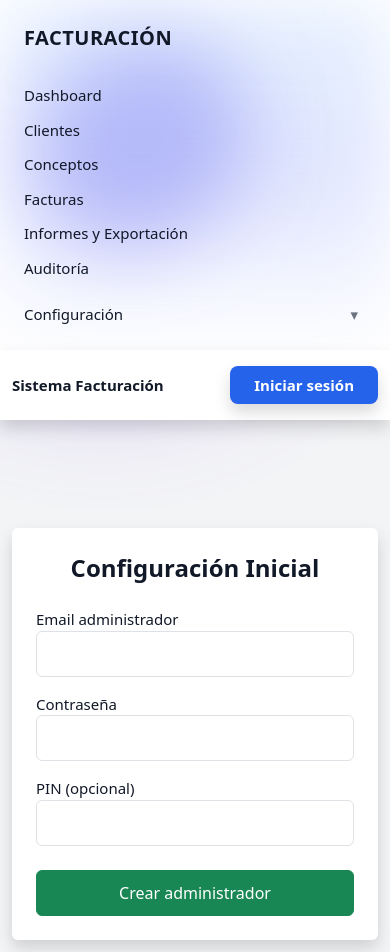
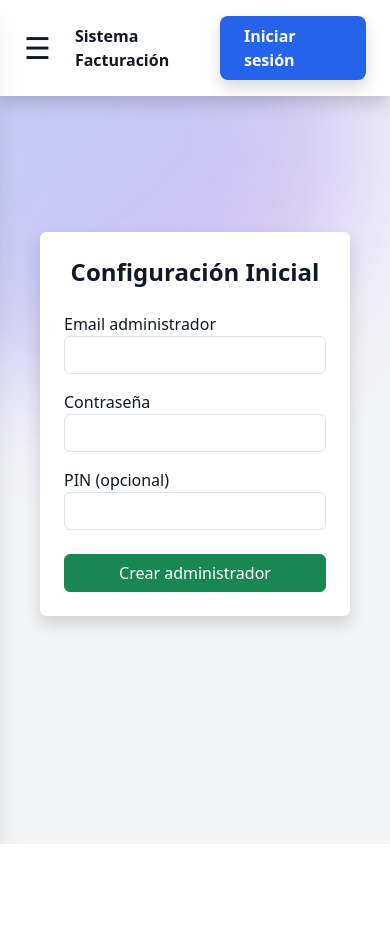
Before and after one commit to benjaminreciolopez/facturacion_app, a FastAPI app: page /setup in a window 390 px wide. After the commit the page ends 844 px from the top, so only its background shows below. Run offline with FastAPI, Linux system fonts and the light colour scheme; some libraries are stand-ins or nearby versions.

Commit message:
estilo-movil-4

```diff
--- a/app/static/style.css
+++ b/app/static/style.css
@@ -269,108 +269,5 @@ input[type="date"] {
   display: block;
 }
 
-/* ============================
-   MODO ESCRITORIO
-============================ */
-body.desktop .container,
-body.desktop main {
-  max-width: 1200px;
-  margin: 0 auto;
-}
-
-body.desktop .tab-btn {
-  font-size: 15px;
-  padding: 10px 18px;
-}
-
-body.desktop .tab-content {
-  padding: 20px;
-}
-
-/* ============================
-   MODO MÓVIL
-============================ */
-body.mobile {
-  font-size: 15px;
-  display: block !important;
-  overflow-x: hidden !important;
-}
-
-body.mobile .tab-btn {
-  font-size: 14px;
-  padding: 8px 10px;
-}
-
-body.mobile .tab-btn {
-  display: inline-block;
-  overflow-x: auto;
-}
-
-body.mobile .tab-content {
-  padding: 12px;
-}
-
-/* Formularios más cómodos táctil */
-body.mobile .form-control {
-  font-size: 16px;
-  padding: 10px 12px;
-}
-
-/* Botones grandes accesibles */
-body.mobile .btn {
-  font-size: 16px;
-  padding: 10px 14px;
-}
-
-/* Tablas scroll horizontal en móvil */
-body.mobile table {
-  width: 100%;
-  display: block;
-  overflow-x: auto;
-  border-spacing: 0;
-}
-
-body.mobile th,
-body.mobile td {
-  white-space: nowrap;
-}
-body.mobile aside {
-  width: 100% !important;
-  min-height: auto !important;
-  height: auto !important;
-  border-right: none !important;
-}
-
-body.mobile main {
-  padding: 12px !important;
-}
-html,
-body {
-  max-width: 100%;
-  overflow-x: hidden;
-}
-
-body.mobile .flex-1 {
-  width: 100% !important;
-}
-body.mobile .w-64 {
-  width: 100% !important;
-}
-body.mobile .h-screen {
-  height: auto !important;
-  min-height: auto !important;
-}
-body.mobile .px-6 {
-  padding-left: 12px !important;
-  padding-right: 12px !important;
-}
-body.mobile .py-4 {
-  padding-top: 12px !important;
-  padding-bottom: 12px !important;
-}
-body.mobile #layout-wrapper {
-  display: block !important;
-}
-
 /* ============================================
    FIN STYLE.CSS
--- a/app/templates/base.html
+++ b/app/templates/base.html
@@ -5,7 +5,6 @@
     <link rel="shortcut icon" href="/static/favicon.ico" type="image/x-icon" />
 
     <link rel="manifest" href="/static/manifest.json" />
-
     <meta name="theme-color" content="#2563eb" />
 
     <link rel="apple-touch-icon" href="/static/pwa/icon-192.png" />
@@ -17,37 +16,11 @@
 
     <meta charset="UTF-8" />
     <meta name="viewport" content="width=device-width, initial-scale=1" />
+
     <title>{{ title or "Facturación" }}</title>
 
     <link href="/static/style.css" rel="stylesheet" />
 
-    <script>
-      function notificar(titulo, cuerpo) {
-        if (!("Notification" in window)) {
-          console.warn("⚠️ Notificaciones no soportadas");
-          return;
-        }
-
-        if (Notification.permission === "granted") {
-          new Notification(titulo, {
-            body: cuerpo,
-            icon: "/static/pwa/icon-192.png",
-          });
-          return;
-        }
-
-        if (Notification.permission === "default") {
-          Notification.requestPermission().then((p) => {
-            if (p === "granted") {
-              new Notification(titulo, {
-                body: cuerpo,
-                icon: "/static/pwa/icon-192.png",
-              });
-            }
-          });
-        }
-      }
-    </script>
     <script src="/static/js/offline_db.js"></script>
     <script src="/static/js/offline_sync.js"></script>
     <script src="/static/htmx.min.js"></script>
@@ -65,17 +38,19 @@
   </head>
 
   <body
-    class="bg-gray-100 text-gray-900 relative overflow-x-hidden overflow-y-auto min-h-screen"
+    class="bg-gray-100 text-gray-900 relative overflow-x-hidden min-h-screen"
   >
     <!-- DECOR -->
     <div
       class="absolute -top-28 -left-36 w-[500px] h-[500px] bg-gradient-to-br from-blue-500 via-indigo-500 to-purple-600 rounded-full blur-3xl opacity-30"
     ></div>
+
+    <!-- ======================= LAYOUT ======================= -->
     <div id="layout-wrapper" class="flex">
-
       <!-- ====================== SIDEBAR ====================== -->
       <aside
-      class="relative z-10 w-64 min-h-screen p-6 bg-white shadow-xl border-r border-gray-200/70 overflow-hidden"
+        id="sidebar"
+        class="fixed lg:relative top-0 left-0 h-full lg:min-h-screen w-72 bg-white shadow-xl border-r border-gray-200/70 transform -translate-x-full lg:translate-x-0 transition-transform duration-300 z-50 p-6 overflow-y-auto"
       >
         <div class="absolute inset-0 pointer-events-none">
           <div
@@ -115,30 +90,40 @@
               id="configSubmenu"
               class="hidden absolute left-0 top-7 w-60 bg-white/95 backdrop-blur-md border border-gray-200 shadow-2xl rounded-2xl p-1 z-50"
             >
-            <a href="/configuracion/emisor" class="submenu-item">
-              Datos del emisor
+              <a href="/configuracion/emisor" class="submenu-item"
+                >Datos del emisor</a
+              >
+              <a href="/configuracion/iva" class="submenu-item"> IVA </a>
+              <a href="/configuracion/sistema" class="submenu-item">
+                Sistema
               </a>
-            <a href="/configuracion/iva" class="submenu-item"> IVA </a>
-            <a href="/configuracion/sistema" class="submenu-item"> Sistema </a>
             </div>
           </div>
         </nav>
       </aside>
+
+      <!-- ====================== CONTENIDO ====================== -->
       <div class="flex-1 relative z-10">
-    <!-- ====================== CONTENIDO + HEADER ====================== -->
-    <div class="flex-1 relative z-10">
-      <!-- ===== HEADER SUPERIOR ===== -->
+        <!-- ================== HEADER ================== -->
         <header
           class="bg-white shadow flex justify-between items-center px-6 py-3"
         >
-        <!-- ===== LADO IZQUIERDO (NUNCA MUESTRA LOGO) ===== -->
           <div class="flex items-center gap-3">
+            <!-- BOTÓN SOLO MÓVIL -->
+            <button
+              id="openSidebar"
+              class="lg:hidden text-3xl mr-2 focus:outline-none"
+            >
+              ☰
+            </button>
+
             <span class="font-semibold">Sistema Facturación</span>
           </div>
 
-        <!-- ===== LADO DERECHO USUARIO ===== -->
+          <!-- Usuario -->
           {% set u = get_user(request) %} {% if u %} {% set logo =
           get_emisor_logo() %}
+
           <div class="flex items-center gap-4">
             <div class="text-end">
               <div class="font-semibold">{{ u.email }}</div>
@@ -163,240 +148,142 @@
                 id="userMenu"
                 class="hidden absolute right-0 mt-2 w-44 bg-white shadow-xl rounded-lg border"
               >
-              <a href="/perfil" class="block px-4 py-2 hover:bg-gray-100">
-                Perfil
-              </a>
+                <a href="/perfil" class="block px-4 py-2 hover:bg-gray-100"
+                  >Perfil</a
+                >
                 <hr />
-              <a href="/logout" class="block px-4 py-2 hover:bg-gray-100">
-                Cerrar sesión
-              </a>
+                <a href="/logout" class="block px-4 py-2 hover:bg-gray-100"
+                  >Cerrar sesión</a
+                >
               </div>
             </div>
           </div>
 
           {% else %}
-
           <a
             href="/login"
             class="px-4 py-2 rounded-lg bg-blue-600 text-white font-semibold hover:bg-blue-700 shadow"
           >
             Iniciar sesión
           </a>
-
           {% endif %}
-
-        <script>
-          document.getElementById("userMenuBtn").onclick = () =>
-            document.getElementById("userMenu").classList.toggle("hidden");
-        </script>
-
-        <script>
-          const configBtn = document.getElementById("configBtn");
-          const submenu = document.getElementById("configSubmenu");
-          const arrow = document.getElementById("arrow");
-
-          if (configBtn) {
-            configBtn.addEventListener("click", () => {
-              submenu.classList.toggle("hidden");
-              arrow.textContent = submenu.classList.contains("hidden")
-                ? "▾"
-                : "▴";
-            });
-
-            document.addEventListener("click", (e) => {
-              if (!document.getElementById("configMenu").contains(e.target)) {
-                submenu.classList.add("hidden");
-                arrow.textContent = "▾";
-              }
-            });
-          }
-        </script>
         </header>
 
         <main class="p-10">{% block content %}{% endblock %}</main>
       </div>
+    </div>
+
+    <!-- ================= OVERLAY MÓVIL ================= -->
+    <div
+      id="sidebarOverlay"
+      class="fixed inset-0 bg-black/40 hidden z-40 lg:hidden"
+    ></div>
+
+    <!-- ================= SCRIPTS ================= -->
 
     <style>
-      /* ===============================
-   SUBMENU CONFIGURACIÓN (AZUL)
-   =============================== */
       #configSubmenu {
-        /* tamaño */
         width: 260px;
-
-        /* ---- FONDO IGUAL QUE SIDEBAR ---- */
         background: linear-gradient(
           135deg,
           rgba(127, 170, 240, 0.92),
           rgba(108, 110, 218, 0.92),
           rgba(144, 100, 219, 0.92)
         );
-
         border-radius: 18px;
         border: 1px solid rgba(255, 255, 255, 0.35);
         box-shadow: 0 25px 35px rgba(0, 0, 0, 0.25);
-
         backdrop-filter: blur(18px);
-        -webkit-backdrop-filter: blur(18px);
-
         padding: 6px;
-
-        /* transición al mostrar */
         transition: opacity 0.25s ease, transform 0.25s ease;
       }
 
-      /* Cuando NO tiene hidden → visible */
+      #configSubmenu.hidden {
+        opacity: 0;
+        visibility: hidden;
+        transform: translateY(8px);
+        pointer-events: none;
+      }
+
       #configSubmenu:not(.hidden) {
         opacity: 1;
         visibility: visible;
-        pointer-events: auto;
         transform: translateY(0);
       }
 
-      /* Cuando está oculto */
-      #configSubmenu.hidden {
-        opacity: 0;
-        visibility: hidden;
-        pointer-events: none;
-        transform: translateY(8px);
-      }
-
-      /* ===== Items ===== */
       .submenu-item {
         display: block;
         padding: 10px 14px;
         border-radius: 12px;
         color: white;
-        transition: 0.2s;
       }
 
       .submenu-item:hover {
         background: rgba(255, 255, 255, 0.18);
-        color: white;
       }
     </style>
-    <div class="modal fade" id="emailFacturaModal" tabindex="-1">
-      <div class="modal-dialog modal-lg">
-        <div class="modal-content">
-          <div class="modal-header">
-            <h5 class="modal-title">Enviar factura por email</h5>
-            <button class="btn-close" data-bs-dismiss="modal"></button>
-          </div>
 
-          <div class="modal-body">
-            <div class="mb-3">
-              <label>Para</label>
-              <input
-                type="email"
-                id="emailPara"
-                class="form-control"
-                required
-              />
-            </div>
+    <script src="https://cdn.jsdelivr.net/npm/bootstrap@5.3.2/dist/js/bootstrap.bundle.min.js"></script>
 
-            <div class="mb-3">
-              <label>CC</label>
-              <input type="text" id="emailCC" class="form-control" />
-            </div>
+    <!-- Sidebar móvil -->
+    <script>
+      const sidebar = document.getElementById("sidebar");
+      const overlay = document.getElementById("sidebarOverlay");
+      const openBtn = document.getElementById("openSidebar");
 
-            <div class="mb-3">
-              <label>Asunto</label>
-              <input type="text" id="emailAsunto" class="form-control" />
-            </div>
-
-            <div class="mb-3">
-              <label>Mensaje</label>
-              <textarea
-                id="emailCuerpo"
-                class="form-control"
-                rows="6"
-              ></textarea>
-            </div>
-
-            <div class="form-check">
-              <input
-                class="form-check-input"
-                id="emailAdjunto"
-                type="checkbox"
-                checked
-              />
-              <label class="form-check-label">Adjuntar PDF factura</label>
-            </div>
-          </div>
-
-          <div class="modal-footer">
-            <button class="btn btn-secondary" data-bs-dismiss="modal">
-              Cancelar
-            </button>
-            <button class="btn btn-primary" onclick="enviarFacturaEmail()">
-              Enviar
-            </button>
-          </div>
-        </div>
-      </div>
-    </div>
-    <script src="https://cdn.jsdelivr.net/npm/bootstrap@5.3.2/dist/js/bootstrap.bundle.min.js"></script>
-    <script>
-      if ("serviceWorker" in navigator) {
-        window.addEventListener("load", async () => {
-          try {
-            const reg = await navigator.serviceWorker.register("/sw.js");
-
-            if (
-              "Notification" in window &&
-              Notification.permission === "default"
-            ) {
-              await Notification.requestPermission();
+      function openMenu() {
+        sidebar.classList.remove("-translate-x-full");
+        overlay.classList.remove("hidden");
+        document.body.style.overflow = "hidden";
       }
 
-            if ("SyncManager" in window && navigator.onLine) {
-              try {
-                await reg.sync.register("sync-facturas-offline");
-              } catch (err) {
-                console.warn("Background Sync no disponible:", err);
+      function closeMenu() {
+        sidebar.classList.add("-translate-x-full");
+        overlay.classList.add("hidden");
+        document.body.style.overflow = "";
       }
-            }
-          } catch (err) {
-            console.error("Error registrando Service Worker:", err);
+
+      openBtn?.addEventListener("click", openMenu);
+      overlay?.addEventListener("click", closeMenu);
+
+      document.querySelectorAll("#sidebar a").forEach((a) => {
+        a.addEventListener("click", closeMenu);
+      });
+    </script>
+
+    <!-- Menú usuario -->
+    <script>
+      const userBtn = document.getElementById("userMenuBtn");
+      const userMenu = document.getElementById("userMenu");
+
+      userBtn?.addEventListener("click", () => {
+        userMenu.classList.toggle("hidden");
+      });
+
+      document.addEventListener("click", (e) => {
+        if (!userBtn?.contains(e.target) && !userMenu?.contains(e.target)) {
+          userMenu?.classList.add("hidden");
         }
       });
-      }
-      if ("serviceWorker" in navigator) {
-        navigator.serviceWorker.addEventListener("message", async (event) => {
-          if (!event.data?.type) return;
+    </script>
 
-          if (event.data.type === "offline-synced") {
-            console.log("Factura offline sincronizada, refrescando UI…");
+    <!-- Config submenu -->
+    <script>
+      const configBtn = document.getElementById("configBtn");
+      const submenu = document.getElementById("configSubmenu");
+      const arrow = document.getElementById("arrow");
 
-            if (window.location.pathname === "/facturas") {
-              location.reload();
-            }
+      configBtn?.addEventListener("click", () => {
+        submenu.classList.toggle("hidden");
+        arrow.textContent = submenu.classList.contains("hidden") ? "▾" : "▴";
+      });
 
-            if (
-              window.location.pathname === "/facturas/offline" &&
-              typeof cargarFacturasOffline === "function"
-            ) {
-              await cargarFacturasOffline();
-            }
+      document.addEventListener("click", (e) => {
+        if (!document.getElementById("configMenu").contains(e.target)) {
+          submenu?.classList.add("hidden");
+          arrow.textContent = "▾";
         }
       });
-      }
-    </script>
-    <script>
-      function setDeviceMode() {
-        const width = window.innerWidth;
-
-        if (width <= 900) {
-          document.body.classList.add("mobile");
-          document.body.classList.remove("desktop");
-        } else {
-          document.body.classList.add("desktop");
-          document.body.classList.remove("mobile");
-        }
-      }
-
-      setDeviceMode();
-      window.addEventListener("resize", setDeviceMode);
     </script>
   </body>
 </html>
--- a/app/templates/configuracion/emisor.html
+++ b/app/templates/configuracion/emisor.html
@@ -19,6 +19,10 @@
   .tab-content.active {
     display: block;
   }
+  #tab-cert {
+  display: block !important;
+}
+
 </style>
 
 <!-- TABS -->
```
Lines whose indentation alone changed are shown as unchanged.
